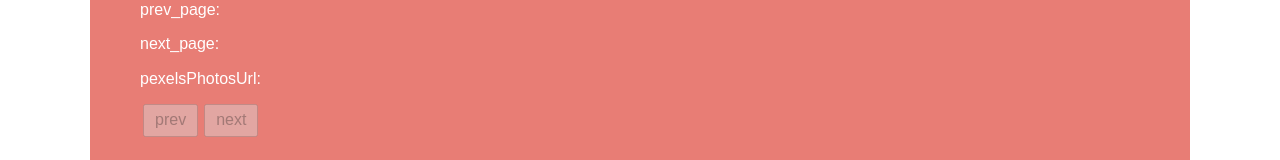
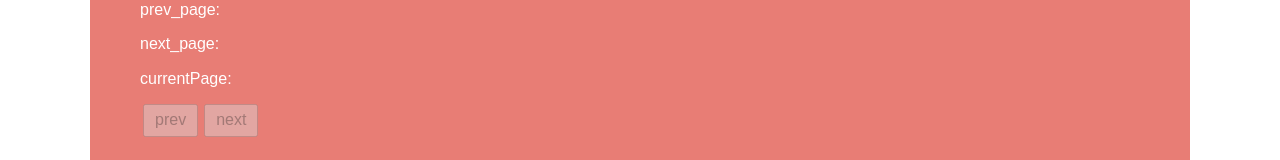
Before and after one commit to sky790312/next-ssr-typescript-graphql-hook, a Next.js app: page /ssr in a window 1280 px wide. Shown: the part 169-329 px from the top of the page. Built offline with nearby package versions, Linux system fonts and the light colour scheme; no server answers.

Commit message:
feat: rename current page

```diff
--- a/components/ssr/Example.tsx
+++ b/components/ssr/Example.tsx
@@ -12,7 +12,7 @@ const MainSection: FunctionComponent<{
   const [pexelsPhotosData, setPexelsPhotosData] = useState(
     initialPexelsPhotosData,
   )
-  const [pexelsPhotosUrl, setPexelsPhotosUrl] = useState('')
+  const [currentPage, setCurrentPage] = useState('')
   const isInitialMount = useRef(true)
 
   useEffect(() => {
@@ -22,25 +22,25 @@ const MainSection: FunctionComponent<{
       console.log('in useEffect update')
       async function getPexelsPhotosFn() {
         const data: PexelsPhotosApiRespSchema = await fetchPexelsPhotos(
-          pexelsPhotosUrl,
+          currentPage,
         )
         setPexelsPhotosData(data)
       }
 
       getPexelsPhotosFn()
     }
-  }, [pexelsPhotosUrl])
+  }, [currentPage])
 
   const handlePrevBtnClick = () =>
-    setPexelsPhotosUrl(pexelsPhotosData?.prev_page || '')
+    setCurrentPage(pexelsPhotosData?.prev_page || '')
   const handleNextBtnClick = () =>
-    setPexelsPhotosUrl(pexelsPhotosData?.next_page || '')
+    setCurrentPage(pexelsPhotosData?.next_page || '')
 
   return (
     <MainSectionWrapper>
       <p>prev_page: {pexelsPhotosData?.prev_page}</p>
       <p>next_page: {pexelsPhotosData?.next_page}</p>
-      <p>pexelsPhotosUrl: {pexelsPhotosUrl}</p>
+      <p>currentPage: {currentPage}</p>
       <StyledButton
         onClick={handlePrevBtnClick}
         disabled={!pexelsPhotosData?.prev_page}
```
